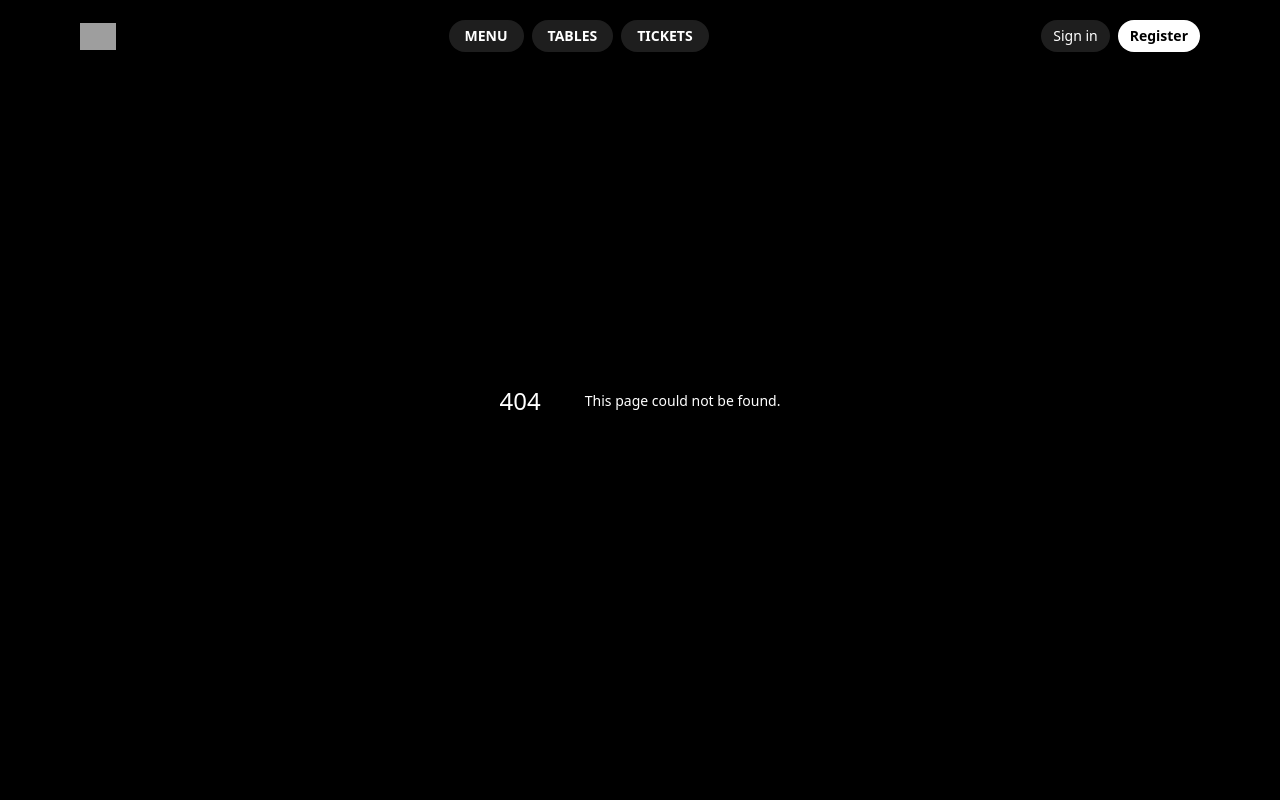
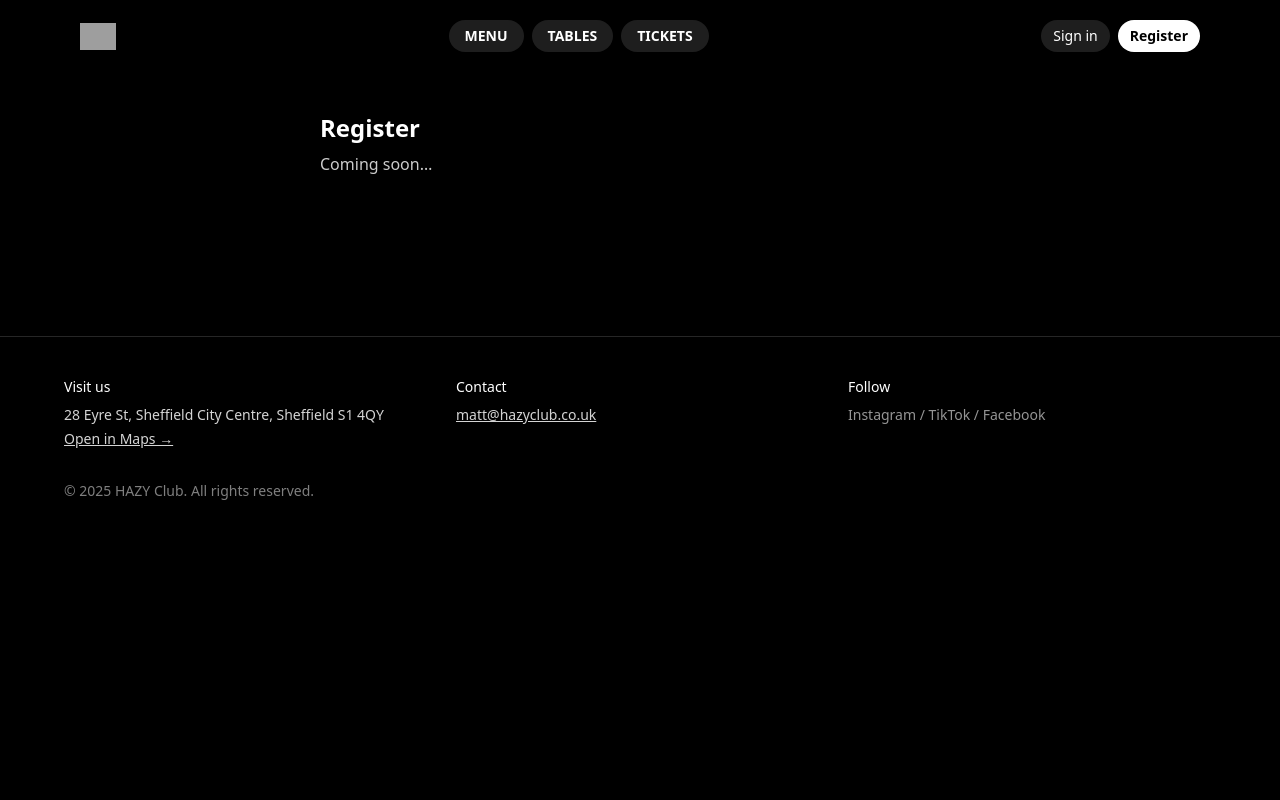
Before and after one commit to bojianlee19-design/club5, a Next.js app: page /register in a window 1280 px wide. Before the commit this address had no page. Shown: the top 800 px of the page. Built offline with nearby package versions, Linux system fonts and the light colour scheme; grey boxes are pictures that could not be loaded.

Commit message:
Create page.tsx

```diff
--- /dev/null
+++ b/app/register/page.tsx
@@ -0,0 +1,9 @@
+// app/register/page.tsx
+export default function RegisterPage() {
+  return (
+    <main className="mx-auto max-w-2xl bg-black px-4 pb-24 pt-28 text-white">
+      <h1 className="text-2xl font-bold">Register</h1>
+      <p className="mt-2 opacity-80">Coming soon…</p>
+    </main>
+  );
+}
```
